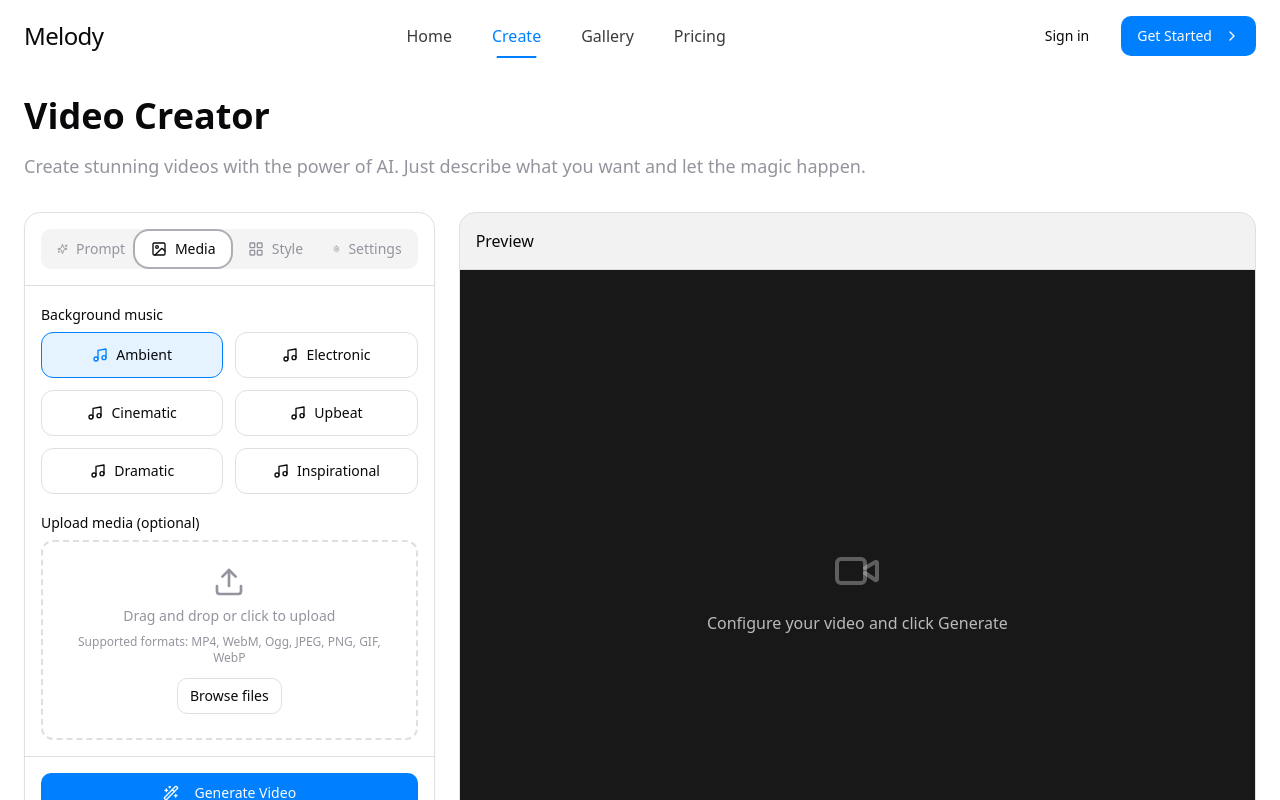
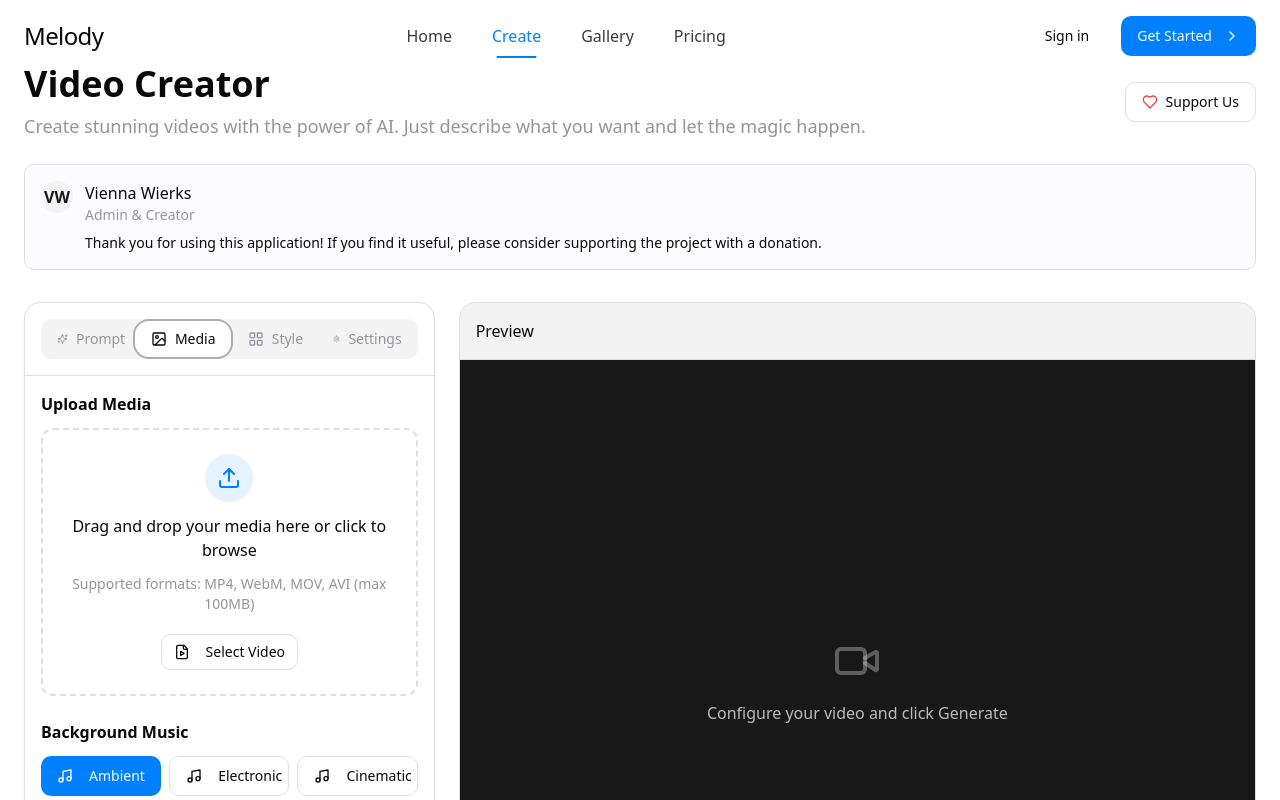
Before and after one commit to vienatjeee/radiant-video-creator-68d5627c, a React (Vite) app: page /video in a window 1280 px wide. Both pictures are taken after a click on the tab "Media". Shown: the top 800 px of the page. Built offline with nearby package versions, Linux system fonts and the light colour scheme.

Commit message:
Add payment methods and admin
Adds Vienna Wierks as admin and submission payment method. Adds PayPal donation link.

```diff
--- a/src/components/video-editor/tabs/MediaTab.tsx
+++ b/src/components/video-editor/tabs/MediaTab.tsx
@@ -2,9 +2,8 @@
 import React, { useCallback, useState } from "react";
 import { Label } from "@/components/ui/label";
 import { Button } from "@/components/ui/button";
-import { Music, Image, Upload, X, AlertTriangle } from "lucide-react";
+import { Music, FileVideo, Upload, X } from "lucide-react";
 import { toast } from "sonner";
-import { Alert, AlertDescription } from "@/components/ui/alert";
 
 interface MediaTabProps {
   onMediaUpload?: (file: File | null) => void;
@@ -19,14 +18,13 @@ const MediaTab: React.FC<MediaTabProps> = ({
 }) => {
   const [dragActive, setDragActive] = useState(false);
   const [uploadedFile, setUploadedFile] = useState<File | null>(null);
-  const [fileError, setFileError] = useState<string | null>(null);
 
   const musicGenres = [
     "Ambient", "Electronic", "Cinematic",
-    "Upbeat", "Dramatic", "Inspirational"
+    "Upbeat", "Dramatic", "None"
   ];
 
-  const handleDrag = useCallback((e: React.DragEvent) => {
+  const handleDrag = (e: React.DragEvent) => {
     e.preventDefault();
     e.stopPropagation();
 
@@ -35,191 +33,139 @@ const MediaTab: React.FC<MediaTabProps> = ({
     } else if (e.type === "dragleave") {
       setDragActive(false);
     }
-  }, []);
+  };
 
-  const handleDrop = useCallback((e: React.DragEvent) => {
+  const handleDrop = (e: React.DragEvent) => {
     e.preventDefault();
     e.stopPropagation();
     setDragActive(false);
 
-    if (e.dataTransfer.files && e.dataTransfer.files.length > 0) {
-      handleFile(e.dataTransfer.files[0]);
+    if (e.dataTransfer.files && e.dataTransfer.files[0]) {
+      handleFileChange(e.dataTransfer.files[0]);
     }
-  }, []);
+  };
 
-  const handleChange = useCallback((e: React.ChangeEvent<HTMLInputElement>) => {
-    e.preventDefault();
-
-    if (e.target.files && e.target.files.length > 0) {
-      handleFile(e.target.files[0]);
-    }
-  }, []);
-
-  const validateFile = (file: File): boolean => {
-    setFileError(null);
-
-    // Check if it's a video file
-    if (file.type.startsWith('video/')) {
-      // Check for supported video formats
-      const supportedFormats = ['video/mp4', 'video/webm', 'video/ogg'];
-      if (!supportedFormats.includes(file.type)) {
-        setFileError(`Unsupported video format: ${file.type}. Please use MP4, WebM, or Ogg.`);
-        return false;
+  const handleFileChange = (file: File) => {
+    // Check if file is a video
+    if (!file.type.startsWith('video/')) {
+      toast.error("Unsupported file format", {
+        description: "Please upload a video file (MP4, WebM, MOV, etc.)"
+      });
+      return;
     }
 
-      // Check file size (limit to 100MB for example)
+    // Check file size (limit to 100MB)
     if (file.size > 100 * 1024 * 1024) {
-        setFileError("Video file is too large. Maximum size is 100MB.");
-        return false;
-      }
-    }
-    // Check if it's an image file
-    else if (file.type.startsWith('image/')) {
-      // Check for supported image formats
-      const supportedFormats = ['image/jpeg', 'image/png', 'image/gif', 'image/webp'];
-      if (!supportedFormats.includes(file.type)) {
-        setFileError(`Unsupported image format: ${file.type}. Please use JPEG, PNG, GIF, or WebP.`);
-        return false;
+      toast.error("File too large", {
+        description: "Maximum file size is 100MB"
+      });
+      return;
     }
 
-      // Check file size (limit to 10MB for example)
-      if (file.size > 10 * 1024 * 1024) {
-        setFileError("Image file is too large. Maximum size is 10MB.");
-        return false;
-      }
-    }
-    // Not an accepted file type
-    else {
-      setFileError("Please upload a video or image file.");
-      return false;
-    }
-
-    return true;
+    setUploadedFile(file);
+    onMediaUpload && onMediaUpload(file);
+    toast.success("Media uploaded successfully!");
   };
 
-  const handleFile = useCallback((file: File) => {
-    if (validateFile(file)) {
-      setUploadedFile(file);
-      if (onMediaUpload) {
-        onMediaUpload(file);
+  const handleRemoveFile = () => {
+    setUploadedFile(null);
+    onMediaUpload && onMediaUpload(null);
+  };
+
+  const handleFileInput = (e: React.ChangeEvent<HTMLInputElement>) => {
+    if (e.target.files && e.target.files[0]) {
+      handleFileChange(e.target.files[0]);
     }
-      toast.success("Media uploaded successfully", {
-        description: `File "${file.name}" is ready to use`
-      });
-    } else {
-      toast.error("Invalid file", {
-        description: fileError || "The file could not be uploaded"
-      });
-    }
-  }, [onMediaUpload, fileError]);
-
-  const removeUploadedFile = useCallback(() => {
-    setUploadedFile(null);
-    setFileError(null);
-    // If we want to notify the parent that the file was removed
-    if (onMediaUpload) {
-      onMediaUpload(null);
-    }
-  }, [onMediaUpload]);
+  };
 
   return (
+    <div className="space-y-6">
+      <div>
+        <h3 className="text-base font-semibold mb-3">Upload Media</h3>
         <div className="space-y-4">
-      <div>
-        <Label>Background music</Label>
-        <div className="grid grid-cols-2 gap-3 mt-1.5">
-          {musicGenres.map((genre) => (
-            <div
-              key={genre}
-              className={`flex items-center justify-center gap-2 p-3 rounded-lg border ${
-                selectedMusic === genre
-                  ? "border-primary bg-primary/10"
-                  : "border-border bg-background hover:bg-accent/50"
-              } cursor-pointer transition-colors`}
-              onClick={() => setSelectedMusic(genre)}
-            >
-              <Music className={`h-4 w-4 ${selectedMusic === genre ? "text-primary" : ""}`} />
-              <span className={`text-sm ${selectedMusic === genre ? "font-medium" : ""}`}>{genre}</span>
-            </div>
-          ))}
-        </div>
-      </div>
-
-      <div>
-        <Label>Upload media (optional)</Label>
-        {fileError && (
-          <Alert variant="destructive" className="my-2 bg-destructive/10 border border-destructive">
-            <AlertTriangle className="h-4 w-4 text-destructive" />
-            <AlertDescription className="ml-2 text-sm">
-              {fileError}
-            </AlertDescription>
-          </Alert>
-        )}
-
           {!uploadedFile ? (
             <div
-            className={`mt-1.5 border-2 ${dragActive ? "border-primary border-solid" : "border-dashed"}
-            border-border rounded-lg p-6 text-center transition-colors
-            ${dragActive ? "bg-primary/5" : ""}`}
+              className={`border-2 border-dashed rounded-lg p-6 transition-colors ${
+                dragActive ? "border-primary bg-primary/5" : "border-border"
+              }`}
               onDragEnter={handleDrag}
               onDragOver={handleDrag}
               onDragLeave={handleDrag}
               onDrop={handleDrop}
             >
-            <div className="flex flex-col items-center">
-              <Upload className="h-8 w-8 text-muted-foreground mb-2" />
-              <p className="text-sm text-muted-foreground mb-2">
-                Drag and drop or click to upload
+              <div className="flex flex-col items-center justify-center gap-3 text-center">
+                <div className="p-3 rounded-full bg-primary/10">
+                  <Upload className="h-6 w-6 text-primary" />
+                </div>
+                <p className="font-medium">
+                  Drag and drop your media here or click to browse
                 </p>
-              <p className="text-xs text-muted-foreground mb-3">
-                Supported formats: MP4, WebM, Ogg, JPEG, PNG, GIF, WebP
+                <p className="text-sm text-muted-foreground">
+                  Supported formats: MP4, WebM, MOV, AVI (max 100MB)
                 </p>
-              <label htmlFor="file-upload">
-                <Button variant="outline" size="sm" className="cursor-pointer" asChild>
-                  <span>Browse files</span>
+                <Button
+                  variant="outline"
+                  size="sm"
+                  className="mt-2"
+                  onClick={() => document.getElementById("file-upload")?.click()}
+                >
+                  <FileVideo className="h-4 w-4 mr-2" />
+                  Select Video
                 </Button>
                 <input
                   id="file-upload"
                   type="file"
-                  accept="video/mp4,video/webm,video/ogg,image/jpeg,image/png,image/gif,image/webp"
+                  accept="video/*"
                   className="hidden"
-                  onChange={handleChange}
+                  onChange={handleFileInput}
                 />
-              </label>
               </div>
             </div>
           ) : (
-          <div className="mt-1.5 rounded-lg border border-border bg-background/50 p-3 flex items-center justify-between">
-            <div className="flex items-center gap-2 overflow-hidden">
-              {uploadedFile.type.startsWith('video/') ? (
-                <div className="h-10 w-10 flex items-center justify-center bg-black/80 rounded">
-                  <Video className="h-5 w-5 text-white/80" />
+            <div className="border rounded-lg p-4 bg-accent/10">
+              <div className="flex items-center justify-between">
+                <div className="flex items-center gap-3">
+                  <div className="p-2 rounded-md bg-primary/10">
+                    <FileVideo className="h-5 w-5 text-primary" />
                   </div>
-              ) : (
-                <img
-                  className="h-10 w-10 object-cover rounded"
-                  src={URL.createObjectURL(uploadedFile)}
-                  alt="Uploaded"
-                  onError={() => setFileError("Failed to preview image")}
-                />
-              )}
-              <div className="truncate">
-                <p className="text-sm font-medium truncate">{uploadedFile.name}</p>
+                  <div className="overflow-hidden">
+                    <p className="font-medium truncate">{uploadedFile.name}</p>
                     <p className="text-xs text-muted-foreground">
-                  {uploadedFile.type} • {(uploadedFile.size / (1024 * 1024)).toFixed(2)} MB
+                      {(uploadedFile.size / (1024 * 1024)).toFixed(2)} MB
                     </p>
                   </div>
                 </div>
                 <Button
                   variant="ghost"
-              size="sm"
-              className="h-8 w-8 p-0 text-muted-foreground hover:text-destructive"
-              onClick={removeUploadedFile}
+                  size="icon"
+                  onClick={handleRemoveFile}
+                  className="text-muted-foreground hover:text-destructive"
                 >
                   <X className="h-4 w-4" />
-              <span className="sr-only">Remove file</span>
                 </Button>
               </div>
+            </div>
           )}
+        </div>
+      </div>
+
+      <div className="space-y-3">
+        <div className="flex items-center justify-between">
+          <Label className="text-base font-semibold">Background Music</Label>
+        </div>
+        <div className="grid grid-cols-2 md:grid-cols-3 gap-2">
+          {musicGenres.map((genre) => (
+            <Button
+              key={genre}
+              variant={selectedMusic === genre ? "default" : "outline"}
+              className="justify-start"
+              onClick={() => setSelectedMusic(genre)}
+            >
+              <Music className="h-4 w-4 mr-2" />
+              {genre}
+            </Button>
+          ))}
+        </div>
       </div>
     </div>
   );
--- a/src/pages/VideoCreator.tsx
+++ b/src/pages/VideoCreator.tsx
@@ -3,19 +3,87 @@ import React from "react";
 import Navbar from "@/components/Navbar";
 import Footer from "@/components/Footer";
 import VideoEditor from "@/components/video-editor";
+import { Dialog, DialogTrigger, DialogContent, DialogHeader, DialogTitle, DialogDescription, DialogFooter } from "@/components/ui/dialog";
+import { Button } from "@/components/ui/button";
+import { Input } from "@/components/ui/input";
+import { ExternalLink, Heart, DollarSign, Coffee } from "lucide-react";
+import { toast } from "sonner";
 
 const VideoCreator = () => {
+  const handleDonation = () => {
+    window.open("https://www.paypal.com/ncp/payment/BBRQQNZ3Q4S9J", "_blank");
+    toast.success("Thank you for your donation!", {
+      description: "Your support helps us improve this application."
+    });
+  };
+
   return (
     <div className="flex flex-col min-h-screen">
       <Navbar />
 
-      <main className="flex-1 px-6 py-24">
+      <main className="flex-1 px-6 py-12 md:py-16">
         <div className="max-w-7xl mx-auto">
           <div className="mb-8">
-            <h1 className="text-3xl md:text-4xl font-bold mb-4">Video Creator</h1>
-            <p className="text-muted-foreground text-lg">
-              Create stunning videos with the power of AI. Just describe what you want and let the magic happen.
-            </p>
+            <div className="flex flex-col md:flex-row md:items-center justify-between gap-4 mb-6">
+              <div>
+                <h1 className="text-3xl md:text-4xl font-bold mb-2">Video Creator</h1>
+                <p className="text-muted-foreground text-lg">
+                  Create stunning videos with the power of AI. Just describe what you want and let the magic happen.
+                </p>
+              </div>
+
+              <div className="flex items-center gap-3">
+                <Dialog>
+                  <DialogTrigger asChild>
+                    <Button variant="outline" className="gap-2">
+                      <Heart className="h-4 w-4 text-red-500" />
+                      Support Us
+                    </Button>
+                  </DialogTrigger>
+                  <DialogContent>
+                    <DialogHeader>
+                      <DialogTitle>Support This Project</DialogTitle>
+                      <DialogDescription>
+                        Your donations help us continue developing and improving this application.
+                      </DialogDescription>
+                    </DialogHeader>
+
+                    <div className="py-4">
+                      <div className="flex flex-col gap-4">
+                        <Button onClick={handleDonation} className="gap-2">
+                          <Coffee className="h-4 w-4" />
+                          Donate via PayPal
+                        </Button>
+
+                        <div className="text-xs text-muted-foreground mt-2">
+                          PayPal Link: <a href="https://www.paypal.com/ncp/payment/BBRQQNZ3Q4S9J" target="_blank" rel="noopener noreferrer" className="text-primary hover:underline">https://www.paypal.com/ncp/payment/BBRQQNZ3Q4S9J</a>
+                        </div>
+                      </div>
+                    </div>
+
+                    <DialogFooter>
+                      <Button variant="outline" onClick={() => window.open("https://www.paypal.com/ncp/payment/BBRQQNZ3Q4S9J", "_blank")}>
+                        <ExternalLink className="h-4 w-4 mr-2" />
+                        Open PayPal
+                      </Button>
+                    </DialogFooter>
+                  </DialogContent>
+                </Dialog>
+              </div>
+            </div>
+
+            <div className="bg-accent/20 border border-border rounded-md p-4 mb-8">
+              <div className="flex items-start gap-3">
+                <div className="rounded-full bg-secondary w-8 h-8 text-secondary-foreground flex items-center justify-center font-semibold">VW</div>
+                <div>
+                  <p className="font-medium">Vienna Wierks</p>
+                  <p className="text-sm text-muted-foreground">Admin & Creator</p>
+                  <p className="text-sm mt-2">
+                    Thank you for using this application! If you find it useful, please consider supporting the project with a donation.
+                  </p>
+                </div>
+              </div>
+            </div>
           </div>
 
           <div className="h-[700px]">
```
Lines whose indentation alone changed are shown as unchanged.
